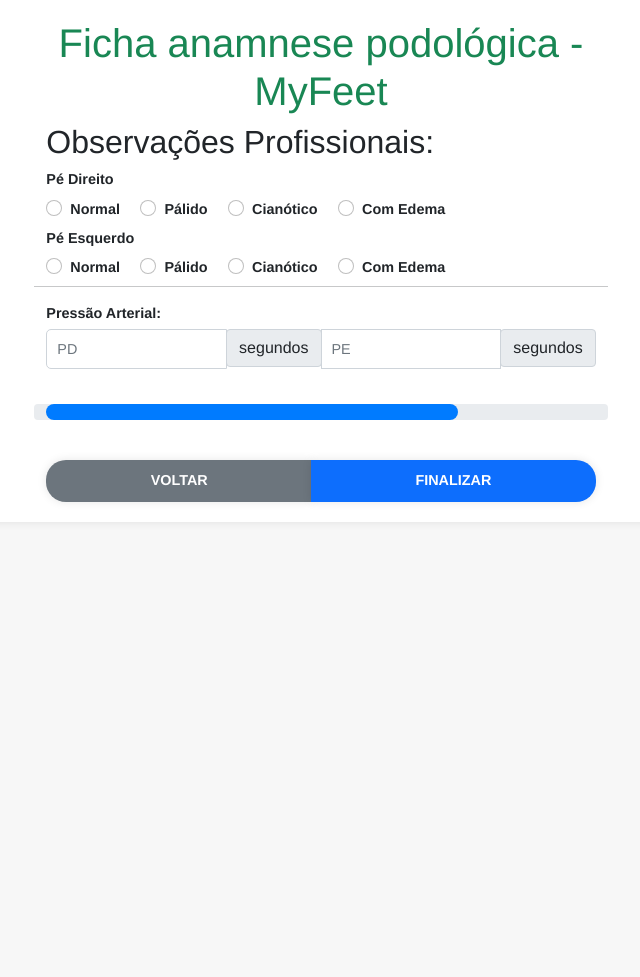
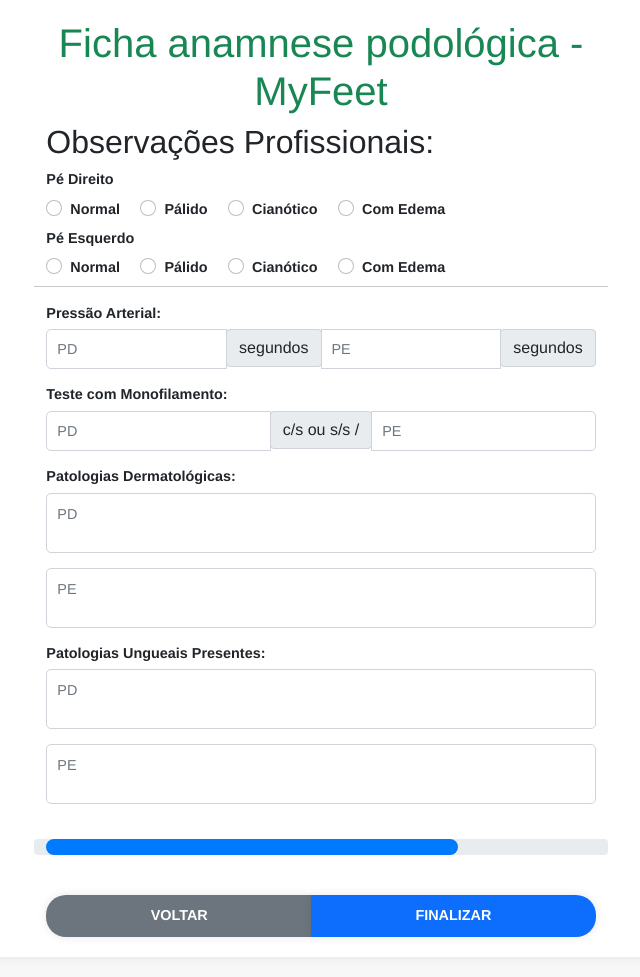
Before and after one commit to byhelenmedeiros/fichamyfeet, a PHP site: page /pagina3.html in a window 1280 px wide. Shown: the part 21-998 px from the top of the page, without its empty margins (319-959 px from the left). Before the commit the page ends 523 px from the top, so only its background shows below. Run offline with PHP 8.4, Linux system fonts and the light colour scheme.

Commit message:
<div class="form-group">   <label for="patologiasUngueaisPresentes">Patologias Ungueais Presentes:</label>   <div class="input-group">     <textarea class="form-control custom-textarea" id="patologiasUngueaisPresentesPD" name="patologiasUngueaisPresentesPD" rows="3" placeholder="PD"></textarea>   </div> </div> <div class="form-group">   <div class="input-group">     <textarea class="form-control custom-textarea" id="patologiasUngueaisPresentesPE" name="patologiasUngueaisPresentesPE" rows="3" placeholder="PE"></textarea>   </div> </div>

```diff
--- a/pagina3.html
+++ b/pagina3.html
@@ -81,6 +81,43 @@
           </div>
 
 
+          <div class="form-group">
+            <label for="testeMonofilamento">Teste com Monofilamento:</label>
+            <div class="input-group">
+              <input type="text" class="form-control" id="testeMonofilamentoPD" name="testeMonofilamentoPD" placeholder="PD">
+              <div class="input-group-append">
+                <span class="input-group-text">c/s ou s/s /</span>
+              </div>
+              <input type="text" class="form-control" id="testeMonofilamentoPE" name="testeMonofilamentoPE" placeholder="PE">
+            </div>
+          </div>
+          <div class="form-group">
+            <div class="form-group">
+                <label for="informacoes">Patologias Dermatológicas:</label>
+                <textarea class="form-control custom-textarea" id="informacoesPD" name="informacoesPD" rows="3" placeholder="PD"></textarea>
+            </div>
+            <div class="form-group">
+              <textarea class="form-control custom-textarea" id="informacoesPE" name="informacoesPE" rows="3" placeholder="PE"></textarea>
+            </div>
+              </div>
+
+              <div class="form-group">
+                <label for="patologiasUngueaisPresentes">Patologias Ungueais Presentes:</label>
+                <div class="input-group">
+                  <textarea class="form-control custom-textarea" id="patologiasUngueaisPresentesPD" name="patologiasUngueaisPresentesPD" rows="3" placeholder="PD"></textarea>
+                </div>
+              </div>
+              <div class="form-group">
+                <div class="input-group">
+                  <textarea class="form-control custom-textarea" id="patologiasUngueaisPresentesPE" name="patologiasUngueaisPresentesPE" rows="3" placeholder="PE"></textarea>
+                </div>
+              </div>
+
+
+
+
+
+
             <div class="progress">
               <div class="progress-bar" role="progressbar" style="width: 75%; border-radius: 20px; background-color: #007bff;" aria-valuenow="25" aria-valuemin="0" aria-valuemax="100"></div>
           </div>
--- a/style.css
+++ b/style.css
@@ -77,3 +77,8 @@ label {
   border-radius: 10px;
   left: 0;
 }
+
+.custom-textarea {
+  height: 60px;
+  resize: none;
+}
```
